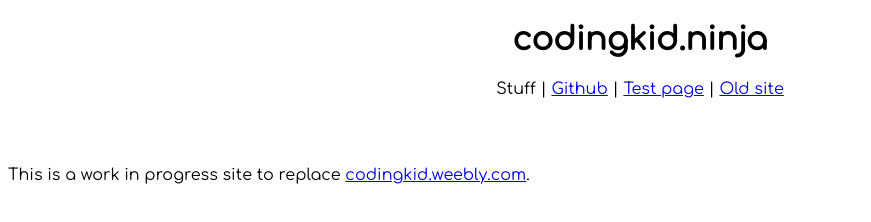
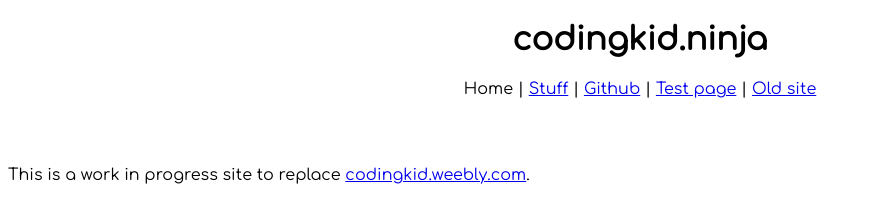
Before and after one commit to Merlin04/codingkid.ninja, a plain HTML site: page index.html in a window 1280 px wide. Shown: the whole page, without its empty margins (0-871 px from the left). Drawn offline with Linux system fonts and the light colour scheme.

Commit message:
Re-add the home button and re-link the stuff button

```diff
--- a/index.html
+++ b/index.html
@@ -5,25 +5,26 @@
     <title>Main | codingkid.ninja</title>
     <link href="https://fonts.googleapis.com/css?family=Comfortaa" rel="stylesheet">
   </head>
-  <body><span style="font-family: Comfortaa,Verdana;"> </span>
+  <body><span style="font-family: Comfortaa, Verdana;"> </span>
     <p> </p>
-    <span style="font-family: Comfortaa,Verdana;"> </span>
-    <h1 style="    text-align: center;"><span style="font-family: Comfortaa,Verdana;">codingkid.ninja</span></h1>
-    <span style="font-family: Comfortaa,Verdana;"> </span>
-    <p style="text-align: center;"><span style="font-family: Comfortaa,Verdana;&gt;Home | &lt;a
-          href=" stuff.html"="">Stuff | <a href="https://github.com/Merlin04">Github</a>
+    <span style="font-family: Comfortaa, Verdana;"> </span>
+    <h1 style="    text-align: center;"><span style="font-family: Comfortaa, Verdana;">codingkid.ninja</span></h1>
+    <span style="font-family: Dekko, cursive;"> </span>
+    <p style="text-align: center;"><span style="font-family: Comfortaa, Verdana;">Home | <a
+          href="stuff.html">Stuff</a> | <a href="https://github.com/Merlin04">Github</a>
         | <a href="Hello%20World%21.html">Test page</a> | <a href="http://codingkid.weebly.com">Old
           site</a><br>
       </span> </p>
-    <span style="font-family: Comfortaa,Verdana;"> </span>
-    <p><span style="font-family: Comfortaa,Verdana;"><br>
+    <span style="font-family: Comfortaa, Verdana;"> </span>
+    <p><span style="font-family: Comfortaa, Verdana;"><br>
       </span> </p>
-    <span style="font-family: Comfortaa,Verdana;"> </span>
-    <p><span style="font-family: Comfortaa,Verdana;"><br>
+    <span style="font-family: Comfortaa, Verdana;"> </span>
+    <p><span style="font-family: Comfortaa, Verdana;"><br>
         This is a work in progress site to replace <a href="http://codingkid.weebly.com">codingkid.weebly.com</a>.
       </span></p>
     <br>
-    <p><span style="font-family: Comfortaa,Verdana;"></span></p>
-    <span style="font-family: Comfortaa,Verdana;"> </span>
+    <p><span style="font-family: Comfortaa, Verdana;"></span></p>
+    <span style="font-family: Comfortaa, Verdana;"> </span>
+
   </body>
 </html>
```
